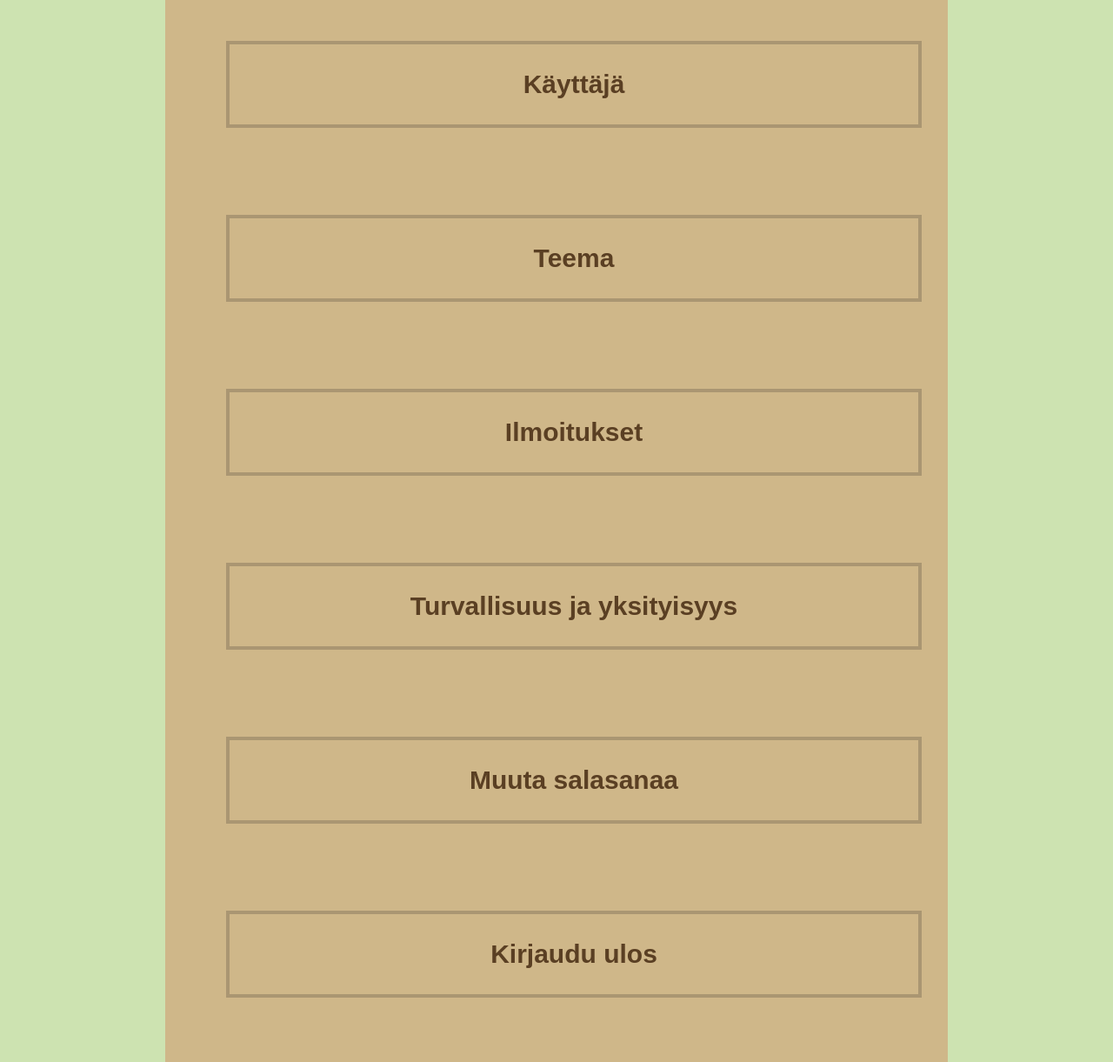
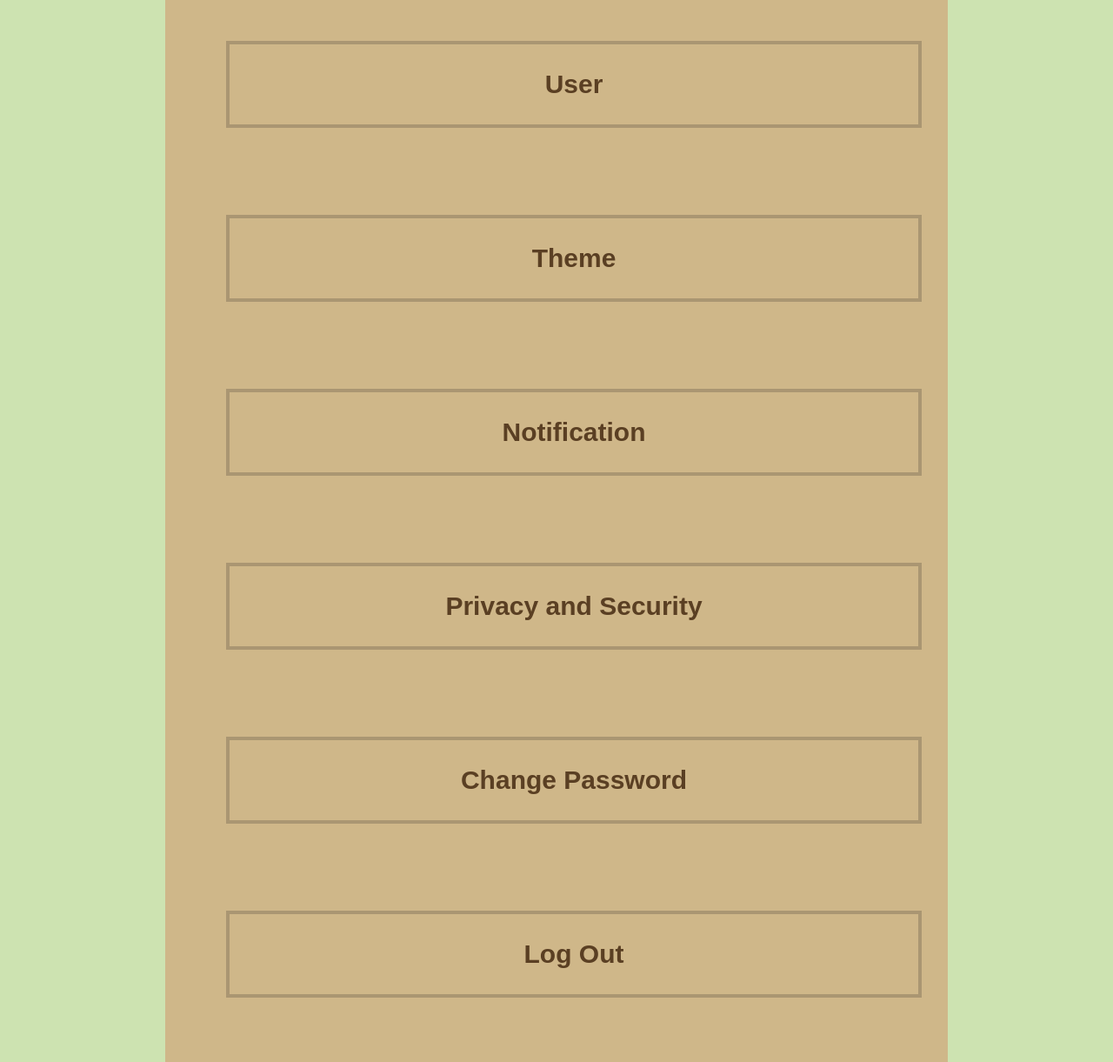
Before and after one commit to Hansuppi/PETgram, a plain HTML site: page HTML/asetukset.html in a window 1280 px wide. Shown: the part 79-1300 px from the top of the page at 87% size. Drawn offline with Linux system fonts and the light colour scheme.

Commit message:
Update asetukset.html

```diff
--- a/HTML/asetukset.html
+++ b/HTML/asetukset.html
@@ -27,13 +27,13 @@
 
 <div class="asetusbox">
 <ul>
-  <button class="asetuslaatikot">Käyttäjä</button>
-  <button class="asetuslaatikot">Teema</button>
-  <button class="asetuslaatikot">Ilmoitukset</button>
-  <button class="asetuslaatikot">Turvallisuus ja yksityisyys</button>
-  <button class="asetuslaatikot">Muuta salasanaa</button>
-  <button class="asetuslaatikot">Kirjaudu ulos</button>
-  <button class="asetuslaatikot">Poista käyttäjä</button>
+  <button class="asetuslaatikot">User</button>
+  <button class="asetuslaatikot">Theme</button>
+  <button class="asetuslaatikot">Notification</button>
+  <button class="asetuslaatikot">Privacy and Security</button>
+  <button class="asetuslaatikot">Change Password</button>
+  <button class="asetuslaatikot">Log Out</button>
+  <button class="asetuslaatikot">Delete User</button>
 </ul>
 </div>
 
```
